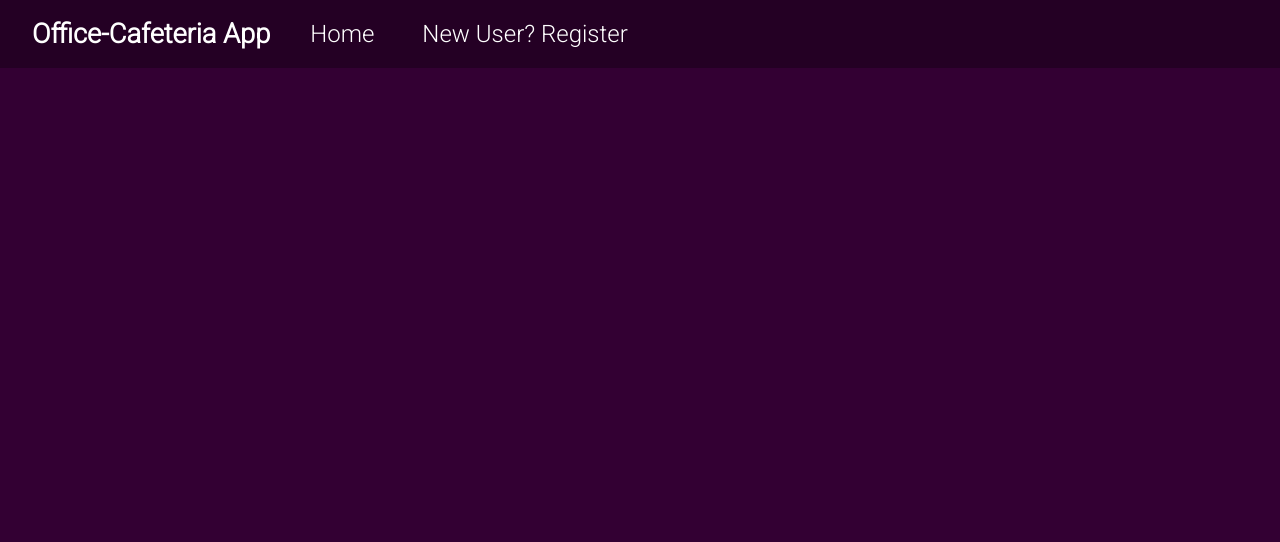
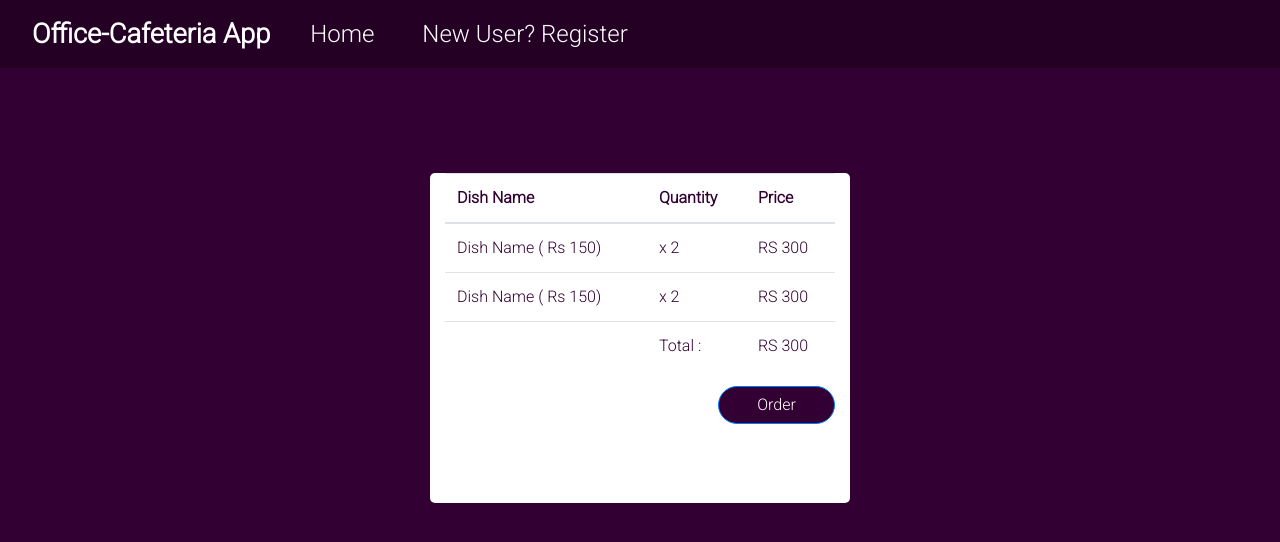
Before and after one commit to AnkitKumarMishra5/cafeteria-food-ordering-app, a React (Create React App) app in the folder client/: page /cart in a window 1280 px wide. Shown: the top 542 px of the page. Built offline with nearby package versions, Linux system fonts and the light colour scheme.

Commit message:
[FEATURE]: Added Cart Component. Need to have a cart button in Nav Bar

```diff
--- a/client/src/App.js
+++ b/client/src/App.js
@@ -20,6 +20,7 @@ const Preview = lazy(() => import("./components/Preview/Preview"));
 const Menu = lazy(() => import("./components/Menu/Menu"));
 const Login = lazy(() => import("./components/Login/Login"));
 const Success = lazy(() => import("./components/Success/Success"));
+const Cart = lazy(() => import("./components/Cart/Cart"));
 
 const App = () => {
   const [newUser, setNewUser] = useState({
@@ -66,6 +67,9 @@ const App = () => {
               path="/success"
               render={() => <Success newUser={newUser} />}
             />
+            <Route
+              path="/cart" component={Cart}
+            />
           </Switch>
         </Suspense>
       </Container>
--- /dev/null
+++ b/client/src/components/Cart/Cart.css
@@ -0,0 +1,43 @@
+#main-cart-container{
+    height: 60vh;
+    margin: 10px;
+    animation: 0.5s ease-out 0s 1 slideInFromTop;
+    margin-top: 30px;
+}
+
+.main-cart-div{
+    border-radius: 5px;
+    background-color: white !important;
+    margin: 75px auto;
+}
+.new-table *{
+    margin-top: 30px;
+    color: #330033 !important;
+}
+.values{
+    text-transform: uppercase;
+}
+
+.cart-button{
+    border-radius: 20px;
+    width: 30%;
+    background-color: #330033;
+}
+.cart-button:hover{
+    background-color: blueviolet;
+}
+
+@media (min-width: 992px){
+.values{
+    word-break: break-all;
+}
+}
+
+@media (max-width: 540px){
+    .main-cart-div {
+        margin-bottom: 20px;
+    }
+    .form-section{
+        height: 100%;
+    }
+}
--- /dev/null
+++ b/client/src/components/Cart/Cart.js
@@ -0,0 +1,42 @@
+import React, { useEffect, useState } from 'react';
+import {Table, Row, Col, Button} from 'react-bootstrap';
+import './Cart.css';
+const Cart = () => {
+    return(
+        <>
+        <Row className="justify-content-center" id="main-cart-container">
+            <Col md={4} xs={12} className="main-cart-div">
+            <Table responsive="xl"className="new-table">
+                <thead>
+                    <th>Dish Name</th>
+                    <th> Quantity</th>
+                    <th>Price</th>
+                </thead>
+                <tbody>
+                    <tr>
+                        <td>Dish Name ( Rs 150)</td>
+                        <td> x 2</td>
+                        <td className="values">Rs 300 </td>
+                    </tr>
+                    <tr>
+                        <td>Dish Name ( Rs 150)</td>
+                        <td> x 2</td>
+                        <td className="values">Rs 300 </td>
+                    </tr>
+                    <tr>
+                        <td></td>
+                        <td>Total : </td>
+                        <td className="values">Rs 300 </td>
+                    </tr>
+
+                </tbody>
+
+            </Table>
+            <Button className="float-right cart-button" >Order</Button>
+            </Col>
+        </Row>
+        </>
+    );
+
+}
+export default Cart;
--- a/client/src/components/Success/Success.js
+++ b/client/src/components/Success/Success.js
@@ -1,5 +1,5 @@
 import React from 'react';
-import { Container, Row, Col, Button, Card, Table } from 'react-bootstrap';
+import {Row, Col, Table } from 'react-bootstrap';
 import './Success.css';
 
 const Success = () => {
```
Also changed, not shown: 1 other file (tests, documents, lock files or other folders).
